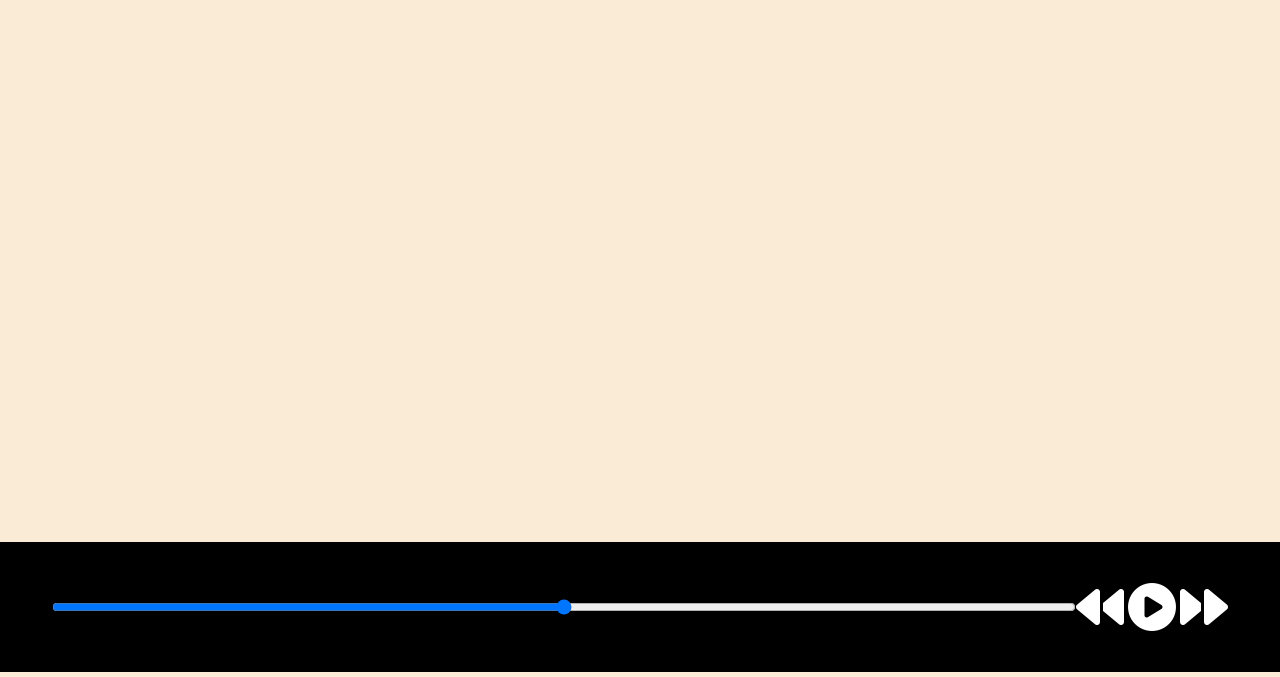
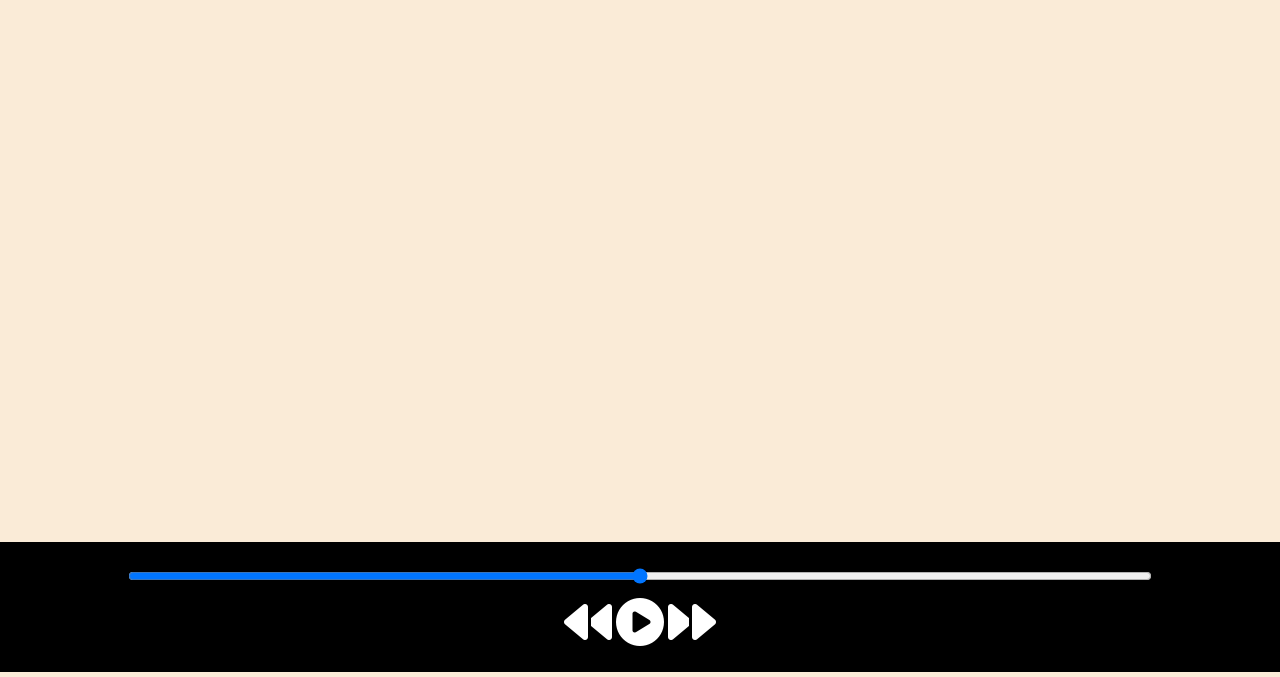
Before and after one commit to dipennapit123/Spotify-Html-CSS-JS, a plain HTML site: page index.html in a window 1280 px wide. Shown: the part 123-800 px from the top of the page. Drawn offline with Linux system fonts and the light colour scheme.

Commit message:
css changes on player buttons

```diff
--- a/style.css
+++ b/style.css
@@ -32,20 +32,28 @@ nav ul li {
   font-weight: bolder;
   font-size: 1.3rem;
 }
-.container{
+.container {
   min-height: 75vh;
 }
-.bottom{
+.bottom {
   position: sticky;
   height: 130px;
   background-color: black;
   color: white;
   bottom: 0;
   display: flex;
-    justify-content:center;
+  justify-content: center;
   align-items: center;
+  flex-direction: column;
 }
-#myProgressBar{
+.icons {
+  margin-top: 14px;
+}
+
+.icons i {
+  cursor: pointer;
+}
+
+#myProgressBar {
   width: 80vw;
-
 }
```
Lines whose indentation alone changed are shown as unchanged.
